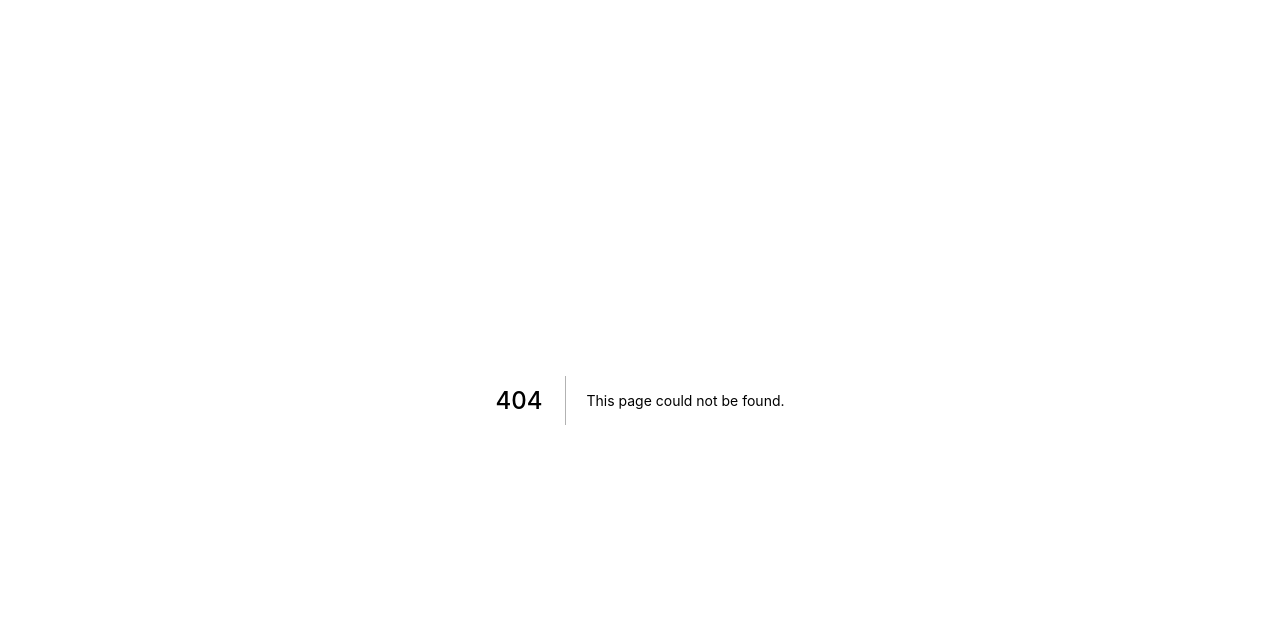
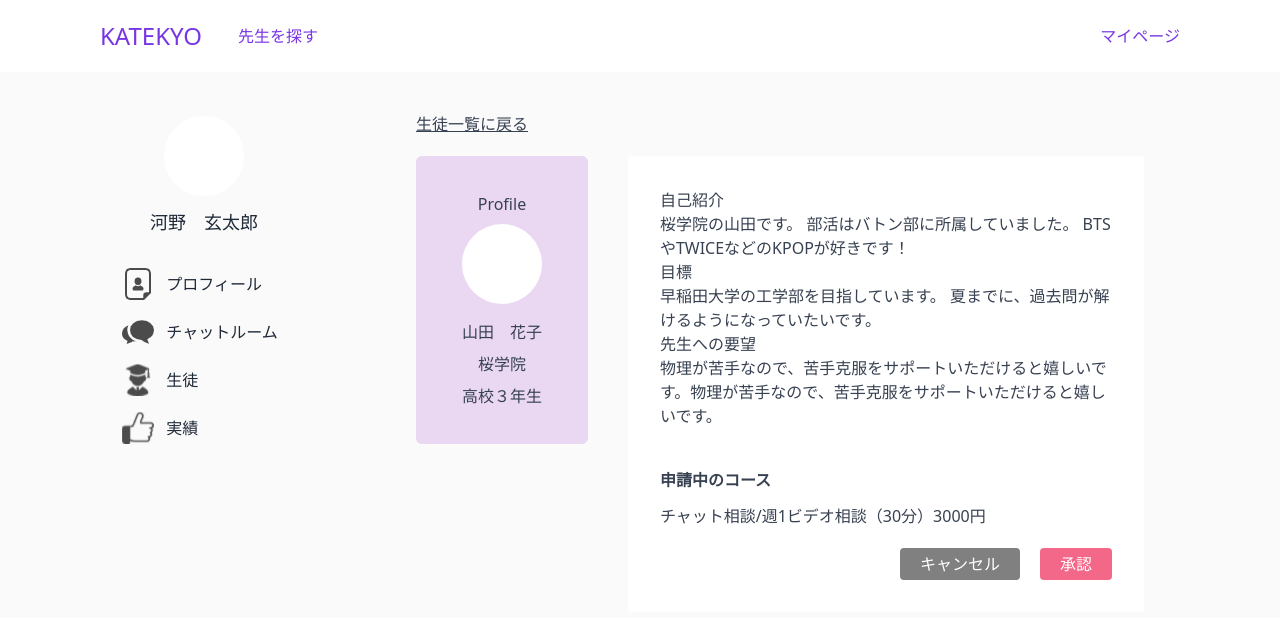
Before and after one commit to iamyabui/katekyo, a Next.js app: page /myStudentDetail in a window 1280 px wide. Before the commit this address had no page. Shown: the top 618 px of the page. Built offline with nearby package versions, Linux system fonts and the light colour scheme.

Commit message:
#19 先生閲覧用の生徒プロフィール作成とプロフィールテキストのコンポーネント化

```diff
--- /dev/null
+++ b/components/box/editProfileContent.js
@@ -0,0 +1,25 @@
+import Edit from "../buttons/edit";
+
+export default function EditProfileContent() {
+  return (
+    <div className="flex-column mx-10 w-[40rem] bg-white p-8 rounded text-gray-700">
+      <p>自己紹介</p>
+      <p>
+        桜学院の山田です。 部活はバトン部に所属していました。
+        BTSやTWICEなどのKPOPが好きです！
+      </p>
+      <p>目標</p>
+      <p>
+        早稲田大学の工学部を目指しています。
+        夏までに、過去問が解けるようになっていたいです。
+      </p>
+      <p>先生への要望</p>
+      <p>
+        物理が苦手なので、苦手克服をサポートいただけると嬉しいです。物理が苦手なので、苦手克服をサポートいただけると嬉しいです。
+      </p>
+      <div className="mt-10 flex justify-end">
+        <Edit />
+      </div>
+    </div>
+  );
+}
--- /dev/null
+++ b/components/box/showProfileContent.js
@@ -0,0 +1,33 @@
+import Cancel from "../buttons/cancel";
+import Approve from "../buttons/approve";
+
+export default function ShowProfileContent() {
+  return (
+    <div className="flex-column mx-10 w-[40rem] bg-white p-8 rounded text-gray-700">
+      <div>
+        <p>自己紹介</p>
+        <p>
+          桜学院の山田です。 部活はバトン部に所属していました。
+          BTSやTWICEなどのKPOPが好きです！
+        </p>
+        <p>目標</p>
+        <p>
+          早稲田大学の工学部を目指しています。
+          夏までに、過去問が解けるようになっていたいです。
+        </p>
+        <p>先生への要望</p>
+        <p>
+          物理が苦手なので、苦手克服をサポートいただけると嬉しいです。物理が苦手なので、苦手克服をサポートいただけると嬉しいです。
+        </p>
+      </div>
+      <div className="mt-10">
+        <h1 className="mb-3 font-bold">申請中のコース</h1>
+        <p>チャット相談/週1ビデオ相談（30分）3000円</p>
+        <div className="flex justify-end mt-5">
+          <Cancel />
+          <Approve />
+        </div>
+      </div>
+    </div>
+  );
+}
--- /dev/null
+++ b/pages/myStudentDetail.js
@@ -0,0 +1,24 @@
+import Header from "../components/common/header";
+import StudentProfileDetail from "../components/cards/studentProfileDetail";
+import TeacherLeftMenu from "../components/common/teacherLeftMenu";
+import ShowProfileContent from "../components/box/showProfileContent";
+
+export default function TopTeacherDetail() {
+  return (
+    <>
+      <Header />
+      <div className="bg-top-bg h-screen w-screen">
+        <div className="flex max-w-6xl mx-auto py-10">
+          <TeacherLeftMenu />
+          <div className="max-w-3xl mx-auto">
+            <p className="text-gray-700 mb-5 underline">生徒一覧に戻る</p>
+            <div className="flex">
+              <StudentProfileDetail />
+              <ShowProfileContent />
+            </div>
+          </div>
+        </div>
+      </div>
+    </>
+  );
+}
--- a/pages/myselfStudentDetail.js
+++ b/pages/myselfStudentDetail.js
@@ -1,7 +1,7 @@
 import Header from "../components/common/header";
 import StudentLeftMenu from "../components/common/studentLeftMenue";
 import StudentProfileDetail from "../components/cards/studentProfileDetail";
-import Edit from "../components/buttons/edit";
+import EditProfileContent from "../components/box/editProfileContent";
 
 export default function TopTeacherDetail() {
   return (
@@ -11,25 +11,7 @@ export default function TopTeacherDetail() {
         <div className="flex max-w-5xl mx-auto py-10">
           <StudentLeftMenu />
           <StudentProfileDetail />
-          <div className="flex-column mx-10 w-[40rem] bg-white p-8 rounded text-gray-700">
-            <p>自己紹介</p>
-            <p>
-              桜学院の山田です。 部活はバトン部に所属していました。
-              BTSやTWICEなどのKPOPが好きです！
-            </p>
-            <p>目標</p>
-            <p>
-              早稲田大学の工学部を目指しています。
-              夏までに、過去問が解けるようになっていたいです。
-            </p>
-            <p>先生への要望</p>
-            <p>
-              物理が苦手なので、苦手克服をサポートいただけると嬉しいです。物理が苦手なので、苦手克服をサポートいただけると嬉しいです。
-            </p>
-            <div className="mt-10 flex justify-end">
-              <Edit />
-            </div>
-          </div>
+          <EditProfileContent />
         </div>
       </div>
     </>
```
